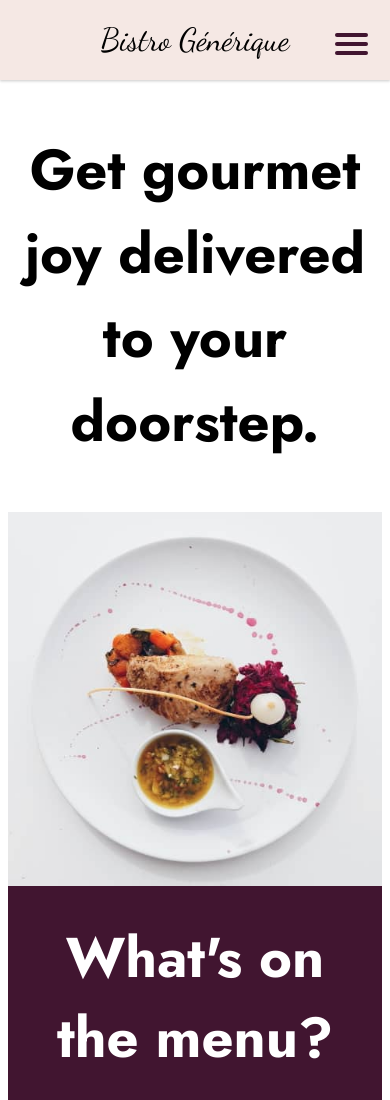
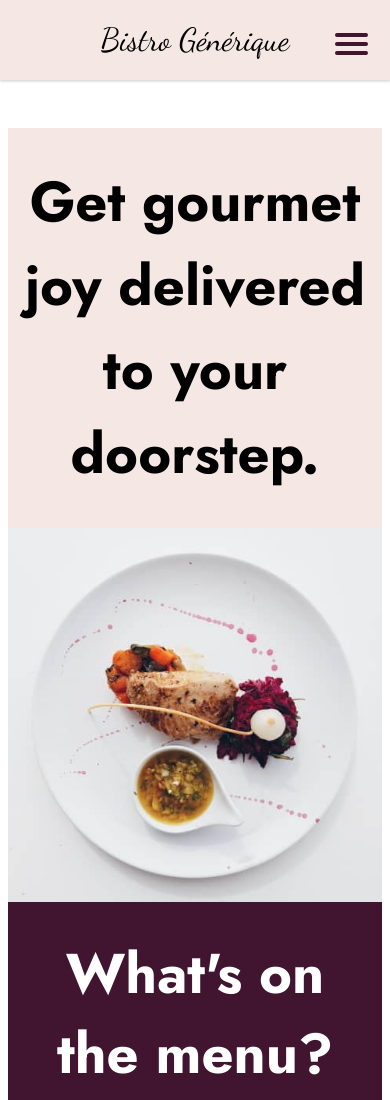
Before and after one commit to Qusz/bistro-landing-page, a website: page src/pages/delivery.html in a window 390 px wide. Shown: the top 1100 px of the page. Drawn offline with nearby package versions, Linux system fonts and the light colour scheme; files that its build step writes are made by us from their sources.

Commit message:
re-adjusted cards, added background to delivery header

```diff
--- a/src/sass/components/_cards.scss
+++ b/src/sass/components/_cards.scss
@@ -54,7 +54,6 @@
 
   .card {
 
-    margin-top: $spacer-m;
     flex-direction: column;
 
       &__wrapper {
--- a/src/sass/pages/_delivery.scss
+++ b/src/sass/pages/_delivery.scss
@@ -4,11 +4,13 @@
 
     &__title {
       margin-top: $spacer-m;
+      padding-block: $spacer-s;
       text-align: center;
+
+      background-color: $clr-main-light;
     }
 
     &__first-card {
-      margin-top: $spacer-m;
       background-color: $clr-secondary;
       color: $clr-white;
     }
```
Also changed, not shown: src/assets/arrows/arrow-left-bold-outline.svg (deleted), src/assets/arrows/arrow-right-bold-outline.svg (deleted).
